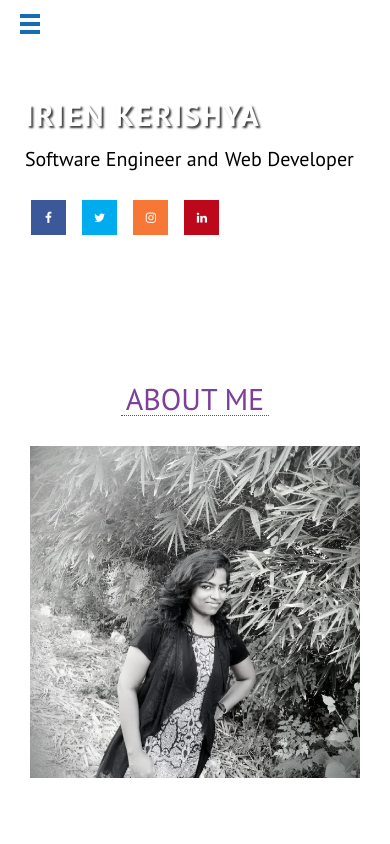
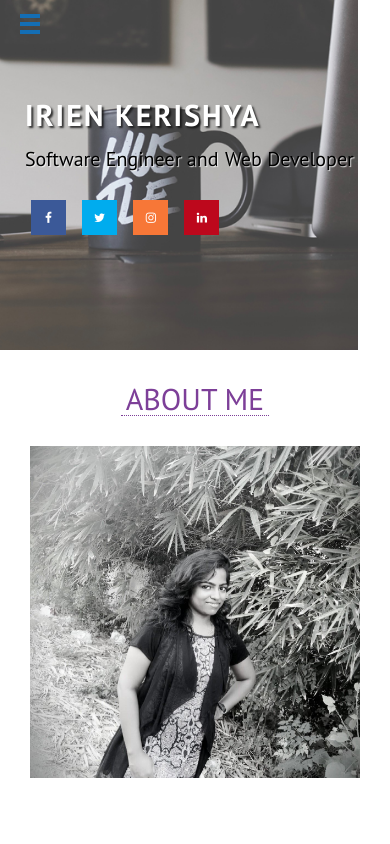
Before and after one commit to Irien07/Irien--Kerishya, a plain HTML site: page index.html in a window 390 px wide. Shown: the top 844 px of the page. Drawn offline with nearby package versions, Linux system fonts and the light colour scheme.

Commit message:
Update style.css

```diff
--- a/css/style.css
+++ b/css/style.css
@@ -121,7 +121,7 @@ img{
 
 /* banner */
 .banner {
-    background: url(../images/gallery9.jpeg) no-repeat 0px 0px;
+    background: url(../images/gallery9.jpg) no-repeat 0px 0px;
     background-size: cover;
 	min-height:770px;
 }
@@ -1035,7 +1035,7 @@ img.zoom-img:hover {
 		width: 55%;
 	}
 	.banner {
-		background: url(../images/gallery9.jpeg) no-repeat -130px 0px;
+		background: url(../images/gallery9.jpg) no-repeat -130px 0px;
 		background-size: cover;
 	}
 	.gallery-grids {
@@ -1068,7 +1068,7 @@ img.zoom-img:hover {
 		left: 35%;
 	}
 	.banner {
-		background: url(../images/gallery9.jpeg) no-repeat -140px 0px;
+		background: url(../images/gallery9.jpg) no-repeat -140px 0px;
 		background-size: cover;
 		min-height: 470px;
 	}
@@ -1119,7 +1119,7 @@ img.zoom-img:hover {
 		font-size: 1em;
 	}
 	.banner {
-		background: url(../images/gallery9.jpeg) no-repeat -170px 0px;
+		background: url(../images/gallery9.jpg) no-repeat -170px 0px;
 		background-size: cover;
 		min-height: 450px;
 	}
@@ -1359,7 +1359,7 @@ img.zoom-img:hover {
 		font-size: 1.1em;
 	}
 	.banner {
-		background: url(../images/gallery9.jpeg) no-repeat -280px 0px;
+		background: url(../images/gallery9.jpg) no-repeat 0px 0px;
 		background-size: cover;
 	}
 	h3.heading {
@@ -1401,7 +1401,7 @@ img.zoom-img:hover {
 		width: 50%;
 	}
 	.banner {
-		background: url(../images/gallery9.jpeg) no-repeat -300px 0px;
+		background: url(../images/gallery9.jpg) no-repeat 0px 0px;
 		background-size: cover;
 	}
 	.education .col-md-6, .experience .col-md-6 {
```
